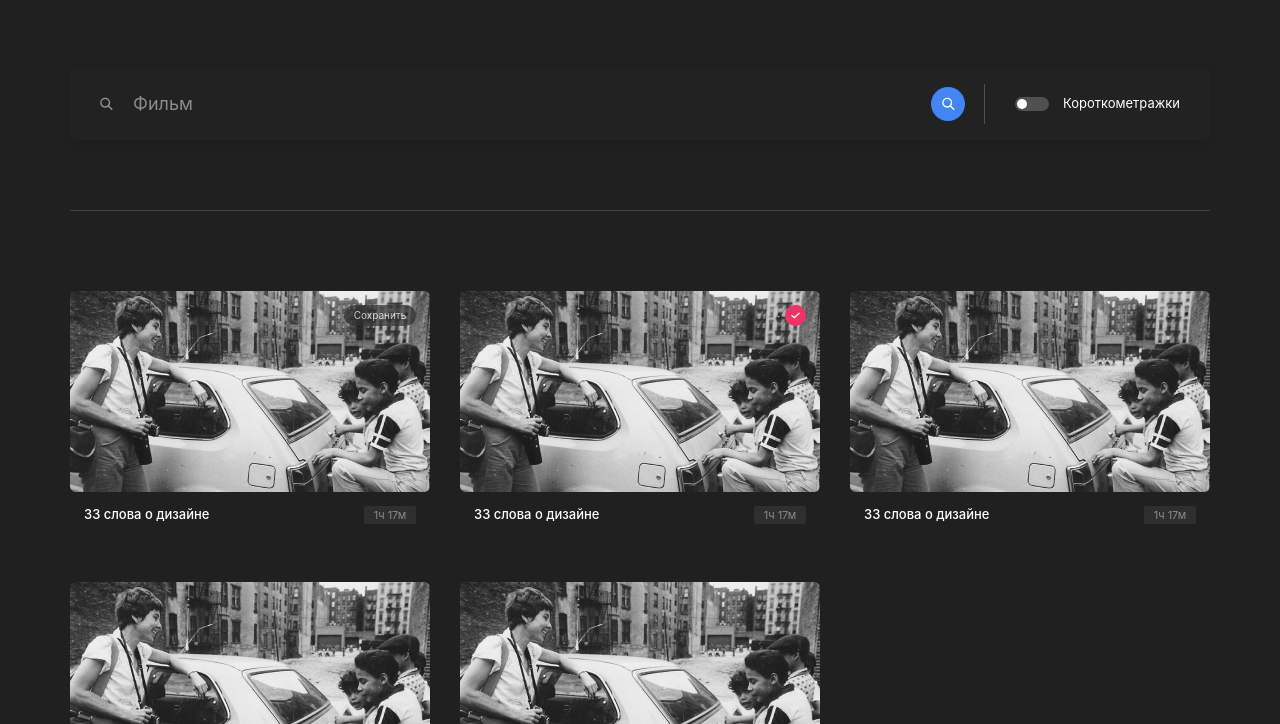
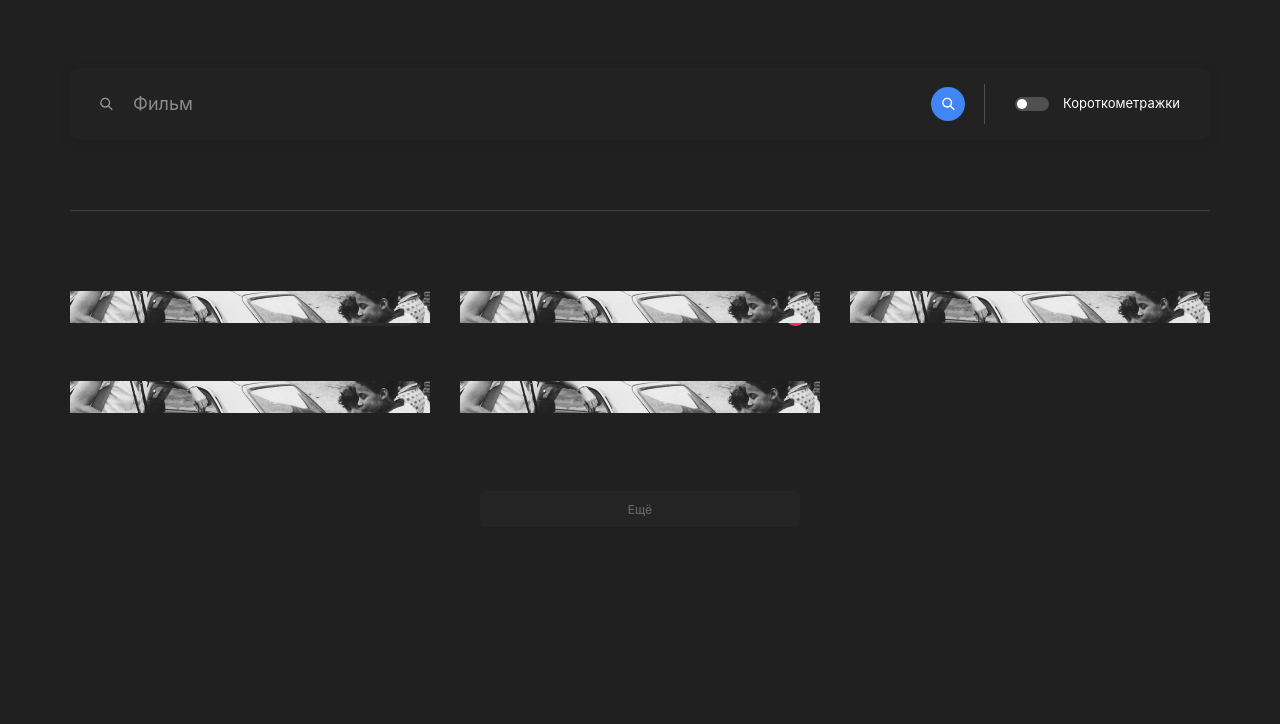
Before and after one commit to vgaidukov/diploma-frontend, a React app: page /movies in a window 1280 px wide. Shown: the part 76-800 px from the top of the page. Built offline with nearby package versions, Linux system fonts and the light colour scheme.

Commit message:
fix: add container for image to set image height

```diff
--- a/src/components/MoviesCard/MoviesCard.css
+++ b/src/components/MoviesCard/MoviesCard.css
@@ -54,6 +54,23 @@
   opacity: 0.8;
 }
 
+.movie-card__image-container {
+  position: relative;
+  display: block;
+  width: 100%;
+  padding-top: 56%;
+}
+
+.movie-card__image {
+  position: absolute;
+  top: 0;
+  left: 0;
+  object-fit: cover;
+  object-position: center;
+  width: 100%;
+  height: 100%;
+}
+
 .movie-card__image_less-then-three {
   max-width: 360px;
 }
```
